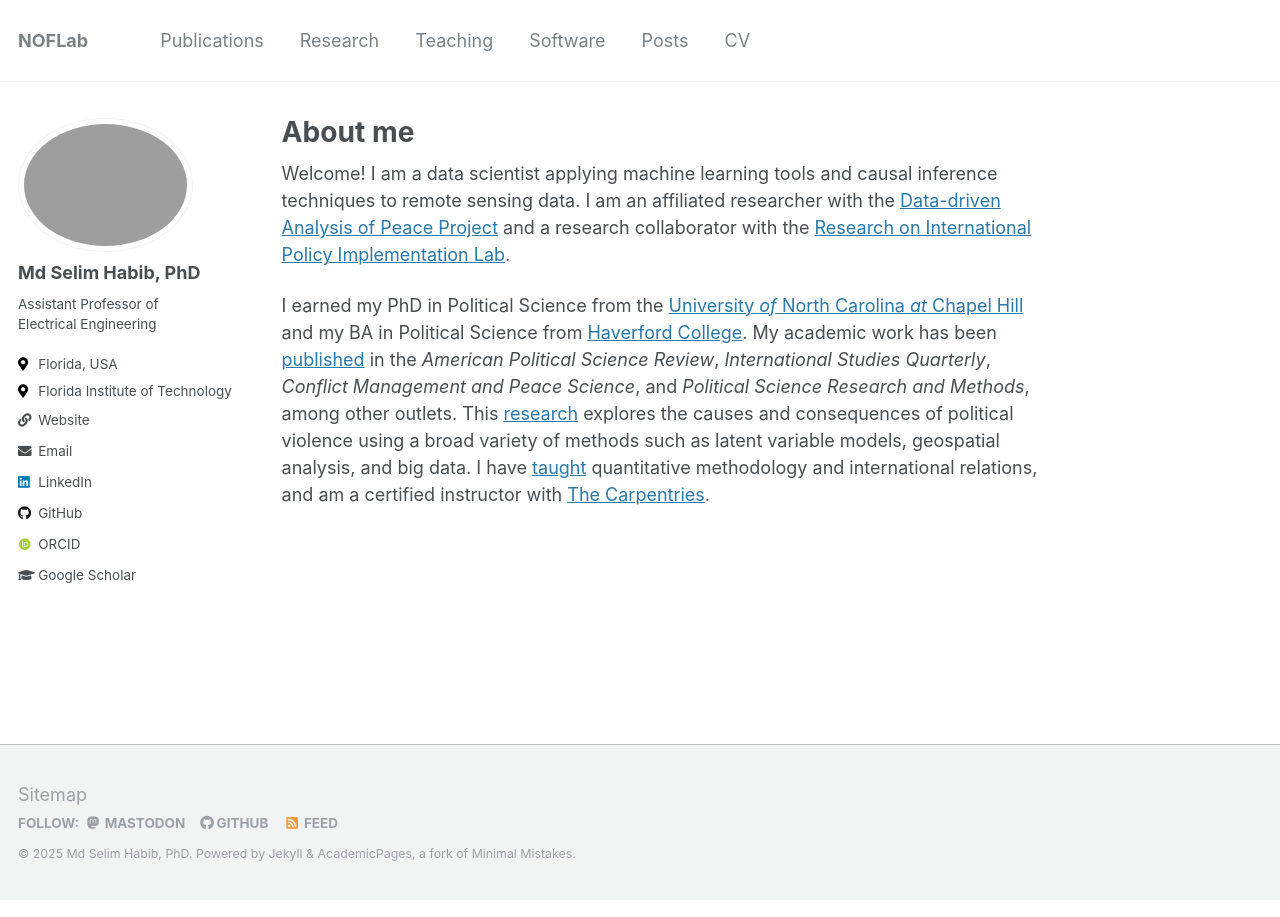
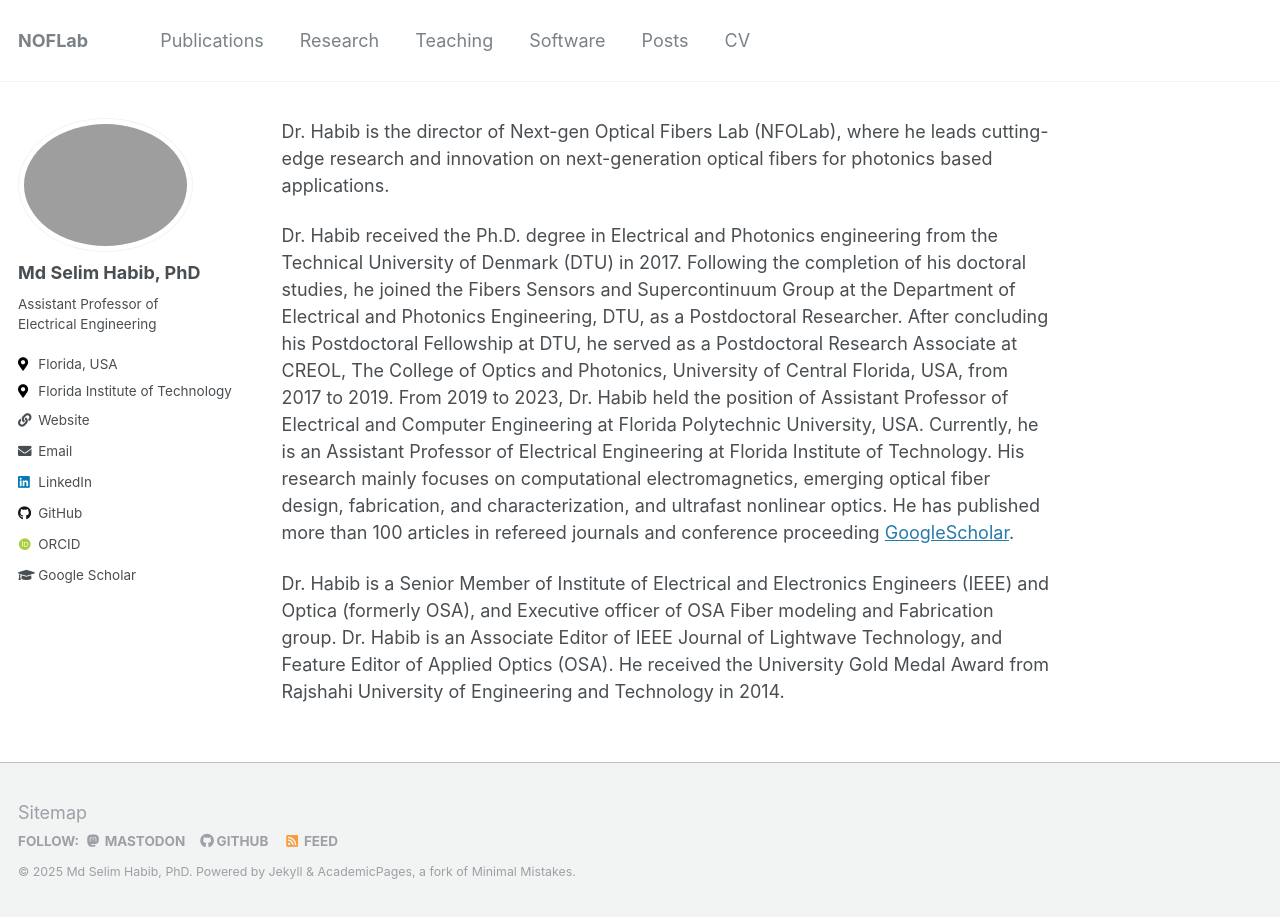
Before and after one commit to mhabib73/NOFLab.github.io, a Jekyll site: the page built from _pages/about.md, in a window 1280 px wide. Built offline with Jekyll 4.4.1, drawn with Linux system fonts in a browser that asks for light colours; some web fonts are replaced.

Commit message:
Update about.md
Signed-off-by: Md Selim Habib <selim041073@gmail.com>

```diff
--- a/_pages/about.md
+++ b/_pages/about.md
@@ -1,28 +1,14 @@
 ---
 permalink: /
-title: "About me"
-excerpt: "About me"
+#title: "Welcome to Next-gen Optical Fibers Lab (NOFLab)"
 author_profile: true
 redirect_from:
   - /about/
   - /about.html
 ---
 
-Welcome! I am a data scientist applying machine learning tools and causal
-inference techniques to remote sensing data. I am an affiliated
-researcher with the [Data-driven Analysis of Peace Project](https://dapp-lab.org)
-and a research collaborator with the
-[Research on International Policy Implementation Lab](https://bridgingthegapproject.org/ripil).
+Dr. Habib is the director of Next-gen Optical Fibers Lab (NFOLab), where he leads cutting-edge research and innovation on next-generation optical fibers for photonics based applications.
 
-I earned my PhD in Political Science from the
-[University *of* North Carolina *at* Chapel Hill](https://www.unc.edu) and my
-BA in Political Science from [Haverford College](https://www.haverford.edu).
-My academic work has been [published](publications) in the
-*American Political Science Review*, *International Studies Quarterly*,
-*Conflict Management and Peace Science*, and
-*Political Science Research and Methods*, among other outlets. This
-[research](research) explores the causes and consequences of political violence
-using a broad variety of methods such as latent variable models, geospatial
-analysis, and big data. I have [taught](teaching) quantitative methodology and
-international relations, and am a certified instructor with
-[The Carpentries](https://carpentries.org).
+Dr. Habib received the Ph.D. degree in Electrical and Photonics engineering from the Technical University of Denmark (DTU) in 2017. Following the completion of his doctoral studies, he joined the Fibers Sensors and Supercontinuum Group at the Department of Electrical and Photonics Engineering, DTU, as a Postdoctoral Researcher. After concluding his Postdoctoral Fellowship at DTU, he served as a Postdoctoral Research Associate at CREOL, The College of Optics and Photonics, University of Central Florida, USA, from 2017 to 2019. From 2019 to 2023, Dr. Habib held the position of Assistant Professor of Electrical and Computer Engineering at Florida Polytechnic University, USA. Currently, he is an Assistant Professor of Electrical Engineering at Florida Institute of Technology. His research mainly focuses on computational electromagnetics, emerging optical fiber design, fabrication, and characterization, and ultrafast nonlinear optics. He has published more than 100 articles in refereed journals and conference proceeding [GoogleScholar](https://scholar.google.com/citations?user=rkzjCbMAAAAJ&hl=en).
+
+Dr. Habib is a Senior Member of Institute of Electrical and Electronics Engineers (IEEE) and Optica (formerly OSA), and Executive officer of OSA Fiber modeling and Fabrication group. Dr. Habib is an Associate Editor of IEEE Journal of Lightwave Technology, and Feature Editor of Applied Optics (OSA). He received the University Gold Medal Award from Rajshahi University of Engineering and Technology in 2014.
```
